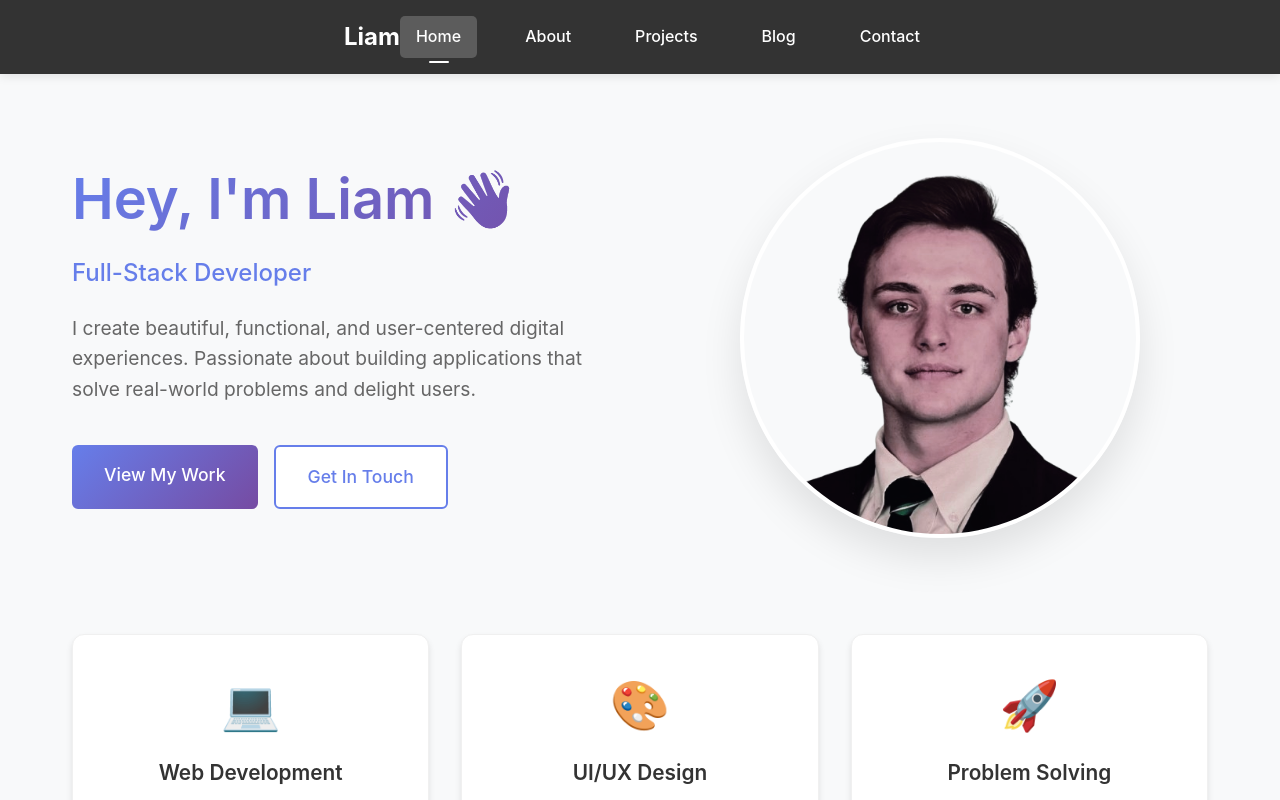
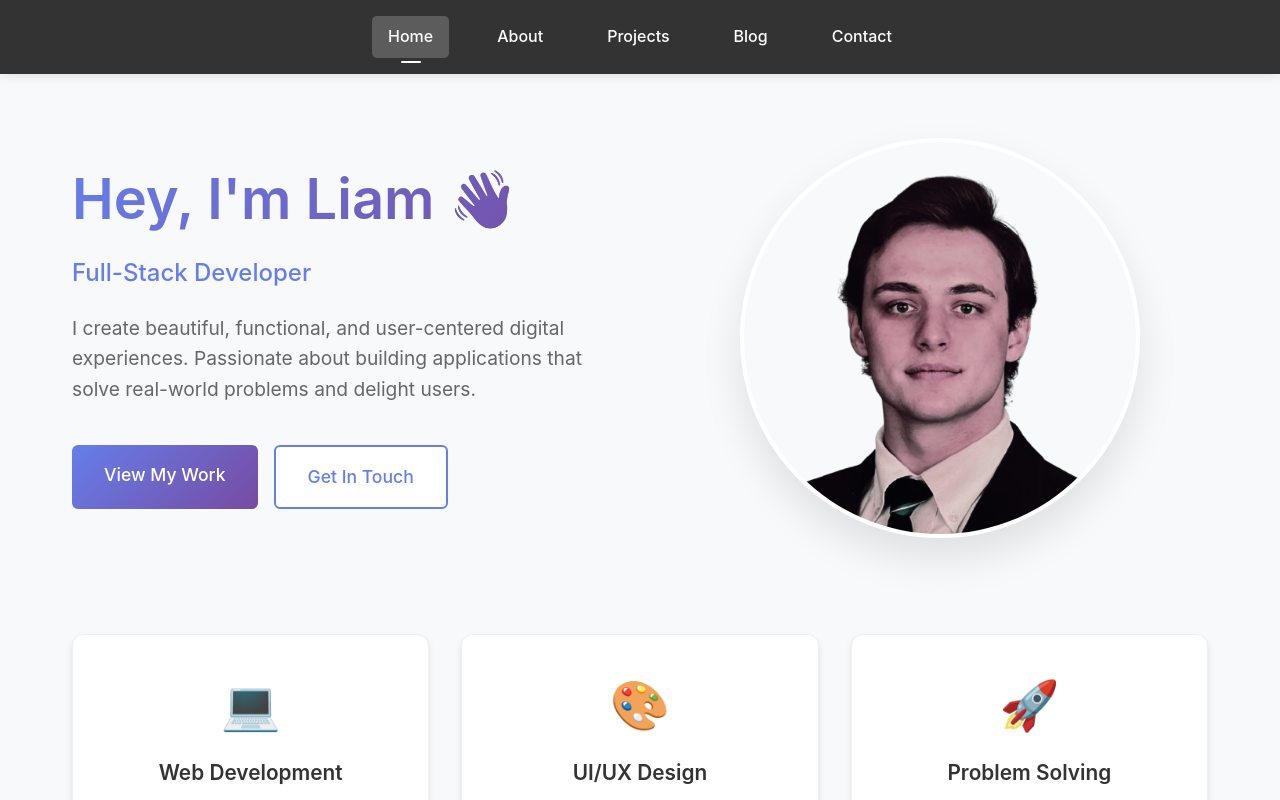
Before and after one commit to Laamb21/Personal_Website, a React (Create React App) app: page / in a window 1280 px wide. Shown: the top 800 px of the page. Built offline with nearby package versions, Linux system fonts and the light colour scheme.

Commit message:
Remove navbar logo from Navbar component

```diff
--- a/src/components/Navbar.js
+++ b/src/components/Navbar.js
@@ -17,10 +17,6 @@ function Navbar() {
   return (
     <nav className="navbar">
       <div className="nav-container">
-        <Link to="/" className="nav-logo">
-          Liam
-        </Link>
-
         <div className={`nav-menu ${isMenuOpen ? 'active' : ''}`}>
           <Link
             to="/"
```
